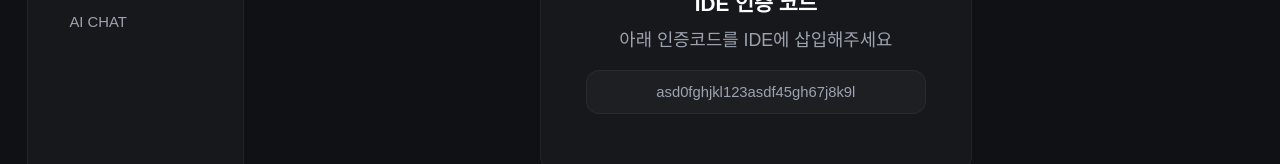
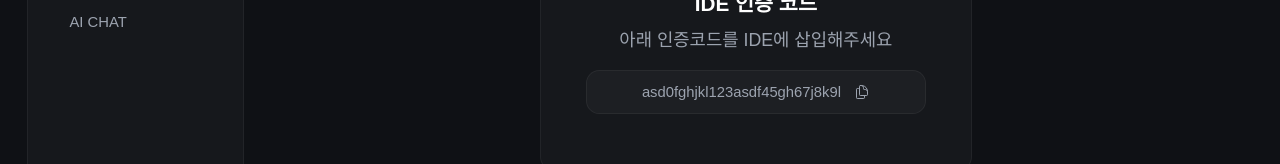
Before and after one commit to Yanus306/CoFix-FE, a React (Vite) app: page /ide-code in a window 1280 px wide. Shown: the part 386-550 px from the top of the page. Built offline with nearby package versions, Linux system fonts and the light colour scheme; a web font is replaced by a local one.

Commit message:
feat(#33): IDE 인증 코드 자동 복사 기능 및 복사 아이콘 추가

```diff
--- a/src/pages/IdeCode.jsx
+++ b/src/pages/IdeCode.jsx
@@ -1,15 +1,64 @@
+import { useEffect, useState } from "react";
+
 function IdeCode() {
+  const authCode = "asd0fghjkl123asdf45gh67j8k9l";
+  const [copyStatus, setCopyStatus] = useState(
+    "아래 인증코드를 IDE에 삽입해주세요",
+  );
+
+  useEffect(() => {
+    // 복사 시도 함수
+    const attemptCopy = async () => {
+      try {
+        await navigator.clipboard.writeText(authCode);
+        setCopyStatus("인증 코드가 클립보드에 자동 복사되었습니다!");
+      } catch (err) {
+        // 보안 정책 때문에 자동 복사가 막혔을 경우
+        console.warn("자동 복사 대기 중: 인증코드 칸을 클릭하면 복사됩니다.");
+      }
+    };
+
+    attemptCopy();
+  }, []);
+
+  // 인증 코드 칸 클릭하면 복사
+  const copyOnFirstInteraction = async () => {
+    try {
+      await navigator.clipboard.writeText(authCode);
+      setCopyStatus("인증 코드가 클립보드에 복사되었습니다!");
+    } catch (e) {
+      console.error("복사 실패:", e);
+    } finally {
+      // 중복 방지
+    }
+  };
+
   return (
     <div className="flex justify-center items-center w-full h-full select-none">
       <div className="panel-base no-hover justify-center w-[33.80vw] h-[29.72vh] gap-[1vh]">
         <div className="text-white font-bold text-[2.59vh]">IDE 인증 코드</div>
-        <div className="mb-[1vh] text-gray400 text-[2.22vh]">
-          아래 인증코드를 IDE에 삽입해주세요
-        </div>
-        <div className="flex justify-center items-center w-[26.5625vw] h-[5.5556vh] bg-white-3 border-[0.09vh] border-white-5 rounded-[1.04vw]">
-          <div className="text-gray400 text-[1.8519vh]">
-            asd0fghjkl123asdf45gh67j8k9l
-          </div>
+
+        <div className="mb-[1vh] text-gray400 text-[2.22vh]">{copyStatus}</div>
+
+        <div
+          onClick={copyOnFirstInteraction}
+          className="flex justify-center items-center w-[26.5625vw] h-[5.5556vh] gap-[1vw] bg-white-3 border-[0.09vh] border-white-5 rounded-[1.04vw] cursor-pointer hover:bg-white-5"
+        >
+          <div className=" text-gray400 text-[1.8519vh]">{authCode}</div>
+          <svg
+            xmlns="http://www.w3.org/2000/svg"
+            fill="none"
+            viewBox="0 0 24 24"
+            strokeWidth={1.5}
+            stroke="currentColor"
+            className="w-[2vh] h-[2vh] text-gray400"
+          >
+            <path
+              strokeLinecap="round"
+              strokeLinejoin="round"
+              d="M15.75 17.25v3.375c0 .621-.504 1.125-1.125 1.125h-9.75a1.125 1.125 0 0 1-1.125-1.125V7.875c0-.621.504-1.125 1.125-1.125H6.75a9.06 9.06 0 0 1 1.5.124m7.5 10.376h3.375c.621 0 1.125-.504 1.125-1.125V11.25c0-4.46-3.243-8.161-7.5-8.876a9.06 9.06 0 0 0-1.5-.124H9.375c-.621 0-1.125.504-1.125 1.125v3.5m7.5 10.375H9.375a1.125 1.125 0 0 1-1.125-1.125v-9.25m12 6.625v-1.875a3.375 3.375 0 0 0-3.375-3.375h-1.5a1.125 1.125 0 0 1-1.125-1.125v-1.5a3.375 3.375 0 0 0-3.375-3.375H9.75"
+            />
+          </svg>
         </div>
       </div>
     </div>
```
